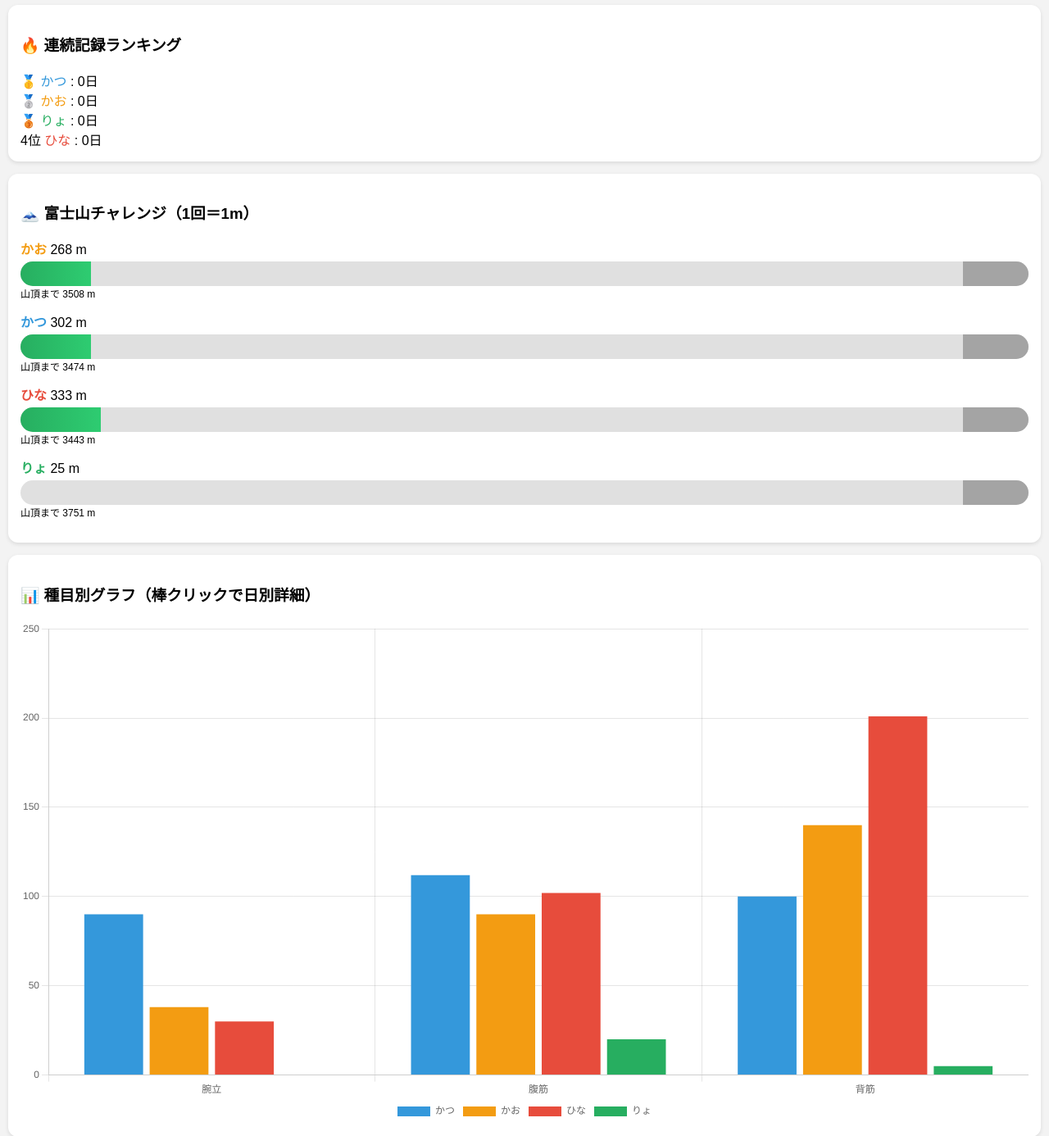
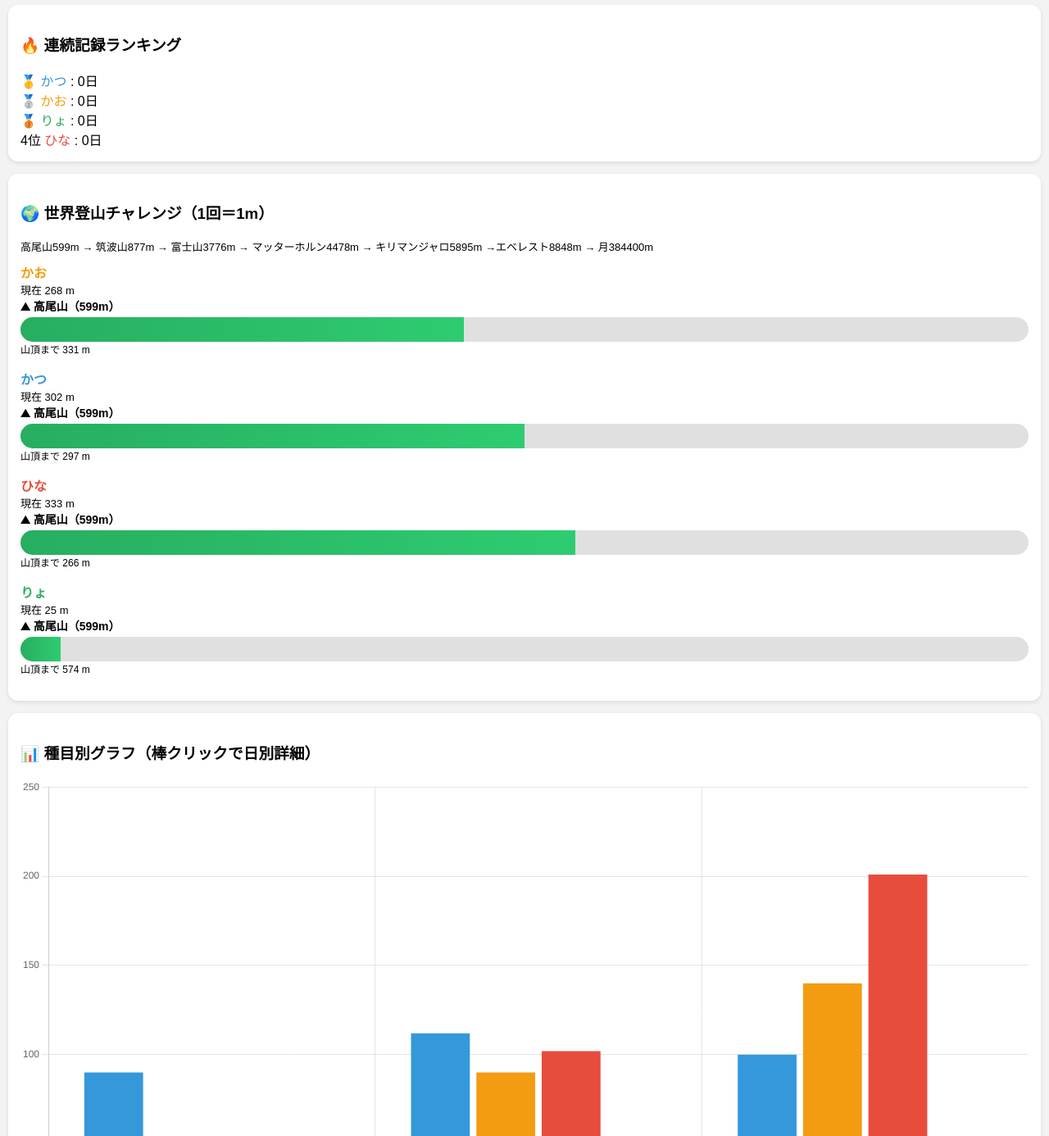
Before and after one commit to kmizuno0417-boop/family-workout-app, a Flask app: page / in a window 1280 px wide. Shown: the part 1735-3121 px from the top of the page at 82% size. Run offline with Flask 3, Linux system fonts and the light colour scheme; data comes from the database, SQL or seed files in the repository; grey boxes are pictures that could not be loaded.

Commit message:
worldmountain_add

```diff
--- a/app.py
+++ b/app.py
@@ -167,8 +167,16 @@ def index():
     GROUP BY m.name
     """,(f"{year}-{month:02d}",))
 
-    # 登山システム（1回 = 1m）
-    FUJI_HEIGHT = 3776
+    # 世界登山モード（1回 = 1m）
+    mountains = [
+        {"name":"高尾山","height":599},
+        {"name":"筑波山","height":877},
+        {"name":"富士山","height":3776},
+        {"name":"マッターホルン","height":4478},
+        {"name":"キリマンジャロ","height":5895},
+        {"name":"エベレスト","height":8848},
+        {"name":"月","height":384400}
+    ]
 
     mountain_progress = []
 
@@ -177,16 +185,37 @@ def index():
         name = m[0]
         total = m[1] or 0
 
-        height = total
-        progress = min(int((height / FUJI_HEIGHT) * 100),100)
-        remaining = max(FUJI_HEIGHT - height,0)
+        climbed = total
+        passed_height = 0
+
+        current_mountain = mountains[-1]["name"]
+        goal = mountains[-1]["height"]
+        progress = 100
+        remaining = 0
+
+        for mt in mountains:
+
+            if climbed < passed_height + mt["height"]:
+
+                current_mountain = mt["name"]
+                goal = mt["height"]
+
+                current_height = climbed - passed_height
+
+                progress = int((current_height / goal) * 100)
+                remaining = goal - current_height
+
+                break
+
+            passed_height += mt["height"]
 
         mountain_progress.append({
             "name": name,
-            "height": height,
+            "height": climbed,
+            "mountain": current_mountain,
             "progress": progress,
             "remaining": remaining,
-            "goal": FUJI_HEIGHT
+            "goal": goal
         })
 
 
--- a/templates/index.html
+++ b/templates/index.html
@@ -208,19 +208,29 @@ opacity:0.9;
 
 </div>
 
-<!-- 登山チャレンジ -->
+<!-- 世界登山チャレンジ -->
 <div class="card">
-<h3>🗻 富士山チャレンジ（1回＝1m）</h3>
+<h3>🌍 世界登山チャレンジ（1回＝1m）</h3>
+
+<div style="font-size:13px;margin-bottom:10px;">
+高尾山599m → 筑波山877m → 富士山3776m → マッターホルン4478m → キリマンジャロ5895m →エベレスト8848m → 月384400m
+</div>
 
 {% for m in mountain_progress %}
 
-<div style="margin-bottom:14px">
+<div style="margin-bottom:16px">
 
 <b style="color:{{member_colors[m.name]}}">
 {{m.name}}
 </b>
 
-{{m.height}} m
+<div style="font-size:13px">
+現在 {{m.height}} m
+</div>
+
+<div style="font-size:14px;font-weight:bold">
+⛰ {{m.mountain}}（{{m.goal}}m）
+</div>
 
 <div class="mountain-bar">
 
@@ -228,17 +238,15 @@ opacity:0.9;
 style="width:{{m.progress}}%">
 </div>
 
-<img class="fuji" src="https://upload.wikimedia.org/wikipedia/commons/1/12/Mount_Fuji_from_Hakone.jpg">
-
 </div>
 
-{% if m.height >= m.goal %}
-<div style="color:#e74c3c;font-weight:bold">
-🎉 富士山登頂！！
+{% if m.remaining > 0 %}
+<div style="font-size:12px">
+山頂まで {{m.remaining}} m
 </div>
 {% else %}
-<div style="font-size:12px">
-山頂まで {{m.remaining}} m
+<div style="color:#e74c3c;font-weight:bold">
+🎉 登頂！！
 </div>
 {% endif %}
 
```
